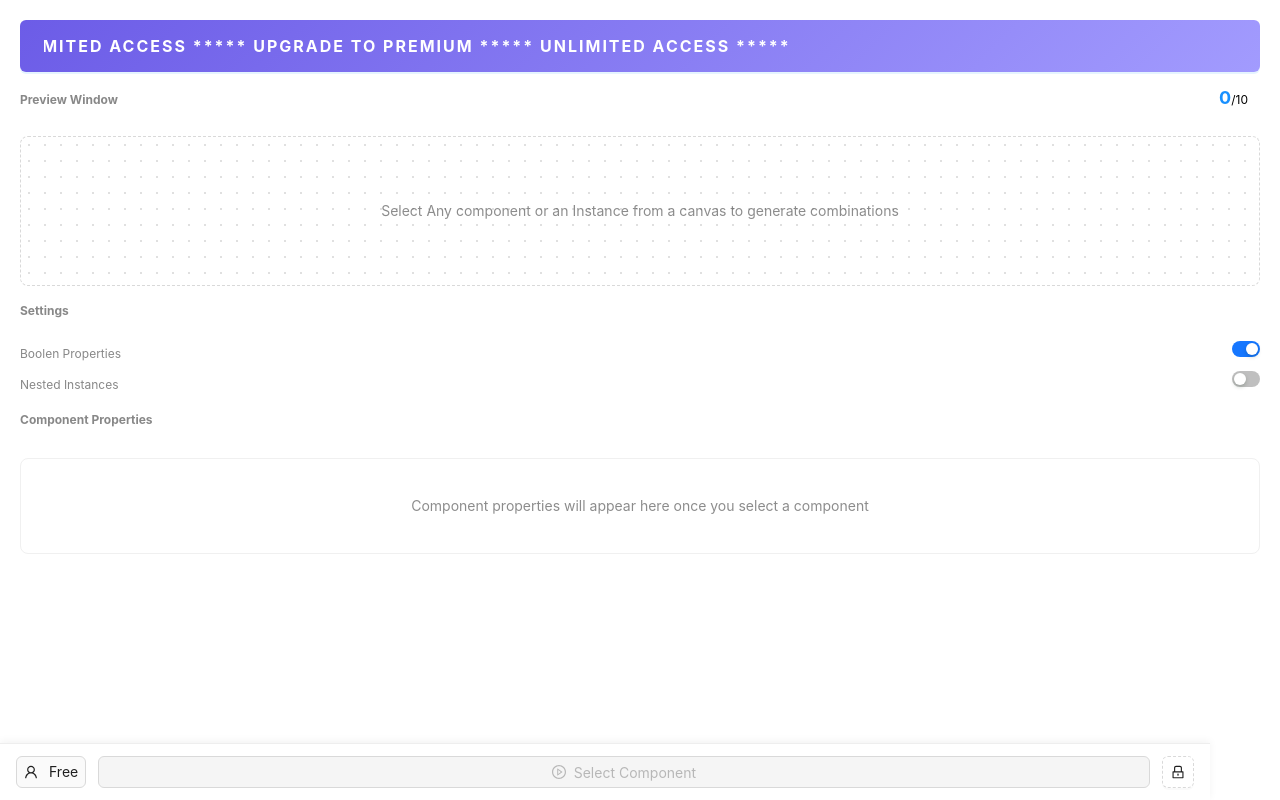
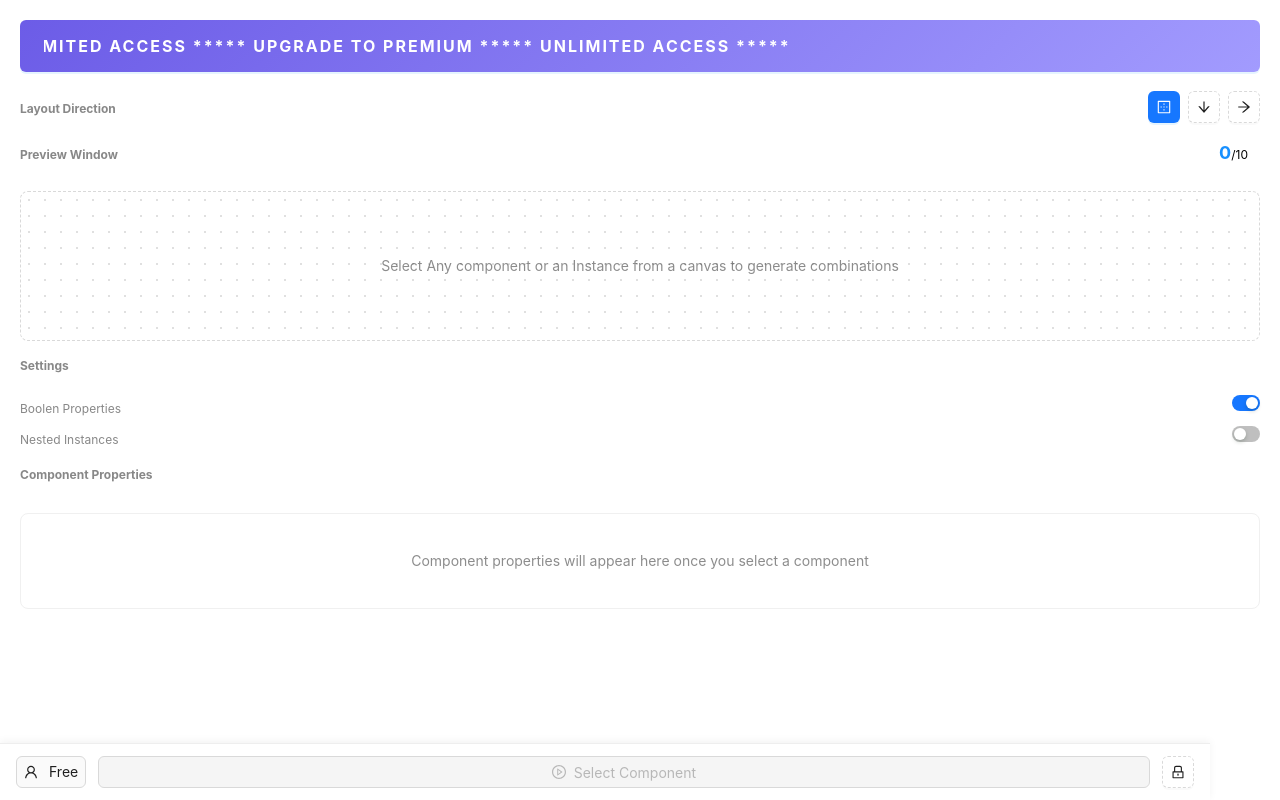
Before and after one commit to Beingmani/InstanceMaker, a React app: page / in a window 1280 px wide. Built offline with nearby package versions, Linux system fonts and the light colour scheme.

Commit message:
Layout Update

```diff
--- a/src/app/components/App.tsx
+++ b/src/app/components/App.tsx
@@ -1,5 +1,5 @@
 import React, { useState, useEffect } from "react";
-import LoopingUpgradeButton from './LoopingUpgradeButton';
+import LoopingUpgradeButton from "./LoopingUpgradeButton";
 import {
   Button,
   Select,
@@ -11,21 +11,23 @@ import {
   Tag,
   Switch,
   Alert,
-  Progress,
+  Progress,Tooltip
 } from "antd";
-import {
-  BooleanIcon,
-  VariantIcon,
-  NestedIcon
-
-} from "./customIcons";
+import { BooleanIcon, VariantIcon, NestedIcon } from "./customIcons";
 import {
   PlayCircleOutlined,
+  ArrowRightOutlined,
+  ArrowLeftOutlined,
+  StarOutlined,
   CloseOutlined,
   UnlockOutlined,
-  CrownOutlined, UserOutlined,
+  UserOutlined,
   LockOutlined,
   CrownOutlined,
+  LeftOutlined,
+  RightOutlined,
+  ArrowDownOutlined,
+  BorderOuterOutlined,
 } from "@ant-design/icons";
 
 const { Title, Text } = Typography;
@@ -55,9 +57,7 @@ const UsageAlert = ({
   const renderUsageText = () => {
     if (isPaid) {
       return (
-      <span style={{ fontSize: "12px", color: "#52c41a" }}>
-        Unlimited
-      </span>
+        <span style={{ fontSize: "12px", color: "#52c41a" }}>Unlimited</span>
       );
     }
     if (showUpgrade) {
@@ -65,8 +65,14 @@ const UsageAlert = ({
     }
     return (
       <span>
-    <span style={{ fontSize: "18px", fontWeight: "bold", color: "#1890ff" }}>{usageCount}</span>
-        <span style={{ fontSize: "12px", fontWeight: "normal" }}>/{FREE_USAGE_LIMIT}</span>
+        <span
+          style={{ fontSize: "18px", fontWeight: "bold", color: "#1890ff" }}
+        >
+          {usageCount}
+        </span>
+        <span style={{ fontSize: "12px", fontWeight: "normal" }}>
+          /{FREE_USAGE_LIMIT}
+        </span>
       </span>
     );
   };
@@ -80,12 +86,11 @@ const UsageAlert = ({
         padding: "8px 12px",
       }}
     >
-
       <Text
         style={{
           fontSize: "12px",
           color: showUpgrade ? "#ff4d4f" : "inherit",
-          fontWeight: showUpgrade ? 500 : "normal"
+          fontWeight: showUpgrade ? 500 : "normal",
         }}
       >
         {renderUsageText()}
@@ -108,6 +113,10 @@ const App: React.FC = () => {
   >({});
   const [usageCount, setUsageCount] = useState<number | "unlimited">(0);
   const [isPaid, setIsPaid] = useState<boolean>(false);
+  const [layoutDirection, setLayoutDirection] = useState<
+    "optimal" | "horizontal" | "vertical"
+  >("optimal");
+
   const FREE_USAGE_LIMIT = 10;
 
   useEffect(() => {
@@ -134,7 +143,7 @@ const App: React.FC = () => {
         // Handle payment status updates - fix the data structure
         setUsageCount(usageCount !== undefined ? usageCount : data?.usageCount);
         setIsPaid(isPaid !== undefined ? isPaid : data?.isPaid);
-        console.log("Payment status updated:", { usageCount, isPaid }); // Debug log
+
       }
     };
   }, []);
@@ -170,19 +179,19 @@ const App: React.FC = () => {
 
   const formatNumber = (num) => {
     if (num >= 1000000000) {
-    return (num / 1000000000).toFixed(1).replace(/\.0$/, '') + 'B';
+      return (num / 1000000000).toFixed(1).replace(/\.0$/, "") + "B";
     }
     if (num >= 1000000) {
-    return (num / 1000000).toFixed(1).replace(/\.0$/, '') + 'M';
+      return (num / 1000000).toFixed(1).replace(/\.0$/, "") + "M";
     }
     if (num >= 1000) {
-    return (num / 1000).toFixed(1).replace(/\.0$/, '') + 'k';
+      return (num / 1000).toFixed(1).replace(/\.0$/, "") + "k";
     }
     return num.toString();
   };
 
   const cleanPropertyName = (name) => {
-  return name.split('#')[0];
+    return name.split("#")[0];
   };
 
   const toggleDevPaymentStatus = () => {
@@ -295,13 +304,13 @@ const cleanPropertyName = (name) => {
             componentId: selectedComponent.id,
             spacing: spacing,
             enabledProperties: enabledProperties,
+            layoutDirection: layoutDirection,
           },
         },
         "*"
       );
     }
   };
-
 
   // Generate table columns dynamically based on component properties
   const selectedComponentData = selectedComponent;
@@ -355,8 +364,6 @@ const cleanPropertyName = (name) => {
   return (
     <div style={{ padding: "12px", fontFamily: "Inter, sans-serif" }}>
       <Space direction="vertical" size={4} style={{ width: "100%" }}>
-
-
         {/* <div style={{ display: "flex", gap: "8px", marginBottom: "8px" }}>
           <Button size="small" onClick={toggleDevPaymentStatus}>
             Toggle Payment
@@ -366,11 +373,62 @@ const cleanPropertyName = (name) => {
           </Button>
         </div> */}
 
+        {!isPaid && <LoopingUpgradeButton onClick={initiatePayment} />}
+         <div
+          style={{
+            display: "flex",
+            justifyContent: "space-between",
+            alignItems: "center",
+            marginTop:"12px"
+          }}
+        >
+          <Text
+            style={{
+              fontSize: "12px",
+              color: "#888",
+              marginTop: "12px",
+              marginBottom: "8px",
+              display: "block",
+              fontWeight: "bold",
+            }}
+          >
+            Layout Direction
+          </Text>
+          <div style={{ display: "flex", gap: 8 }}>
+           <Tooltip title="Auto-Optimal">
+  <Button
+    type={layoutDirection === 'optimal' ? 'primary' : 'dashed'}
+    icon={<BorderOuterOutlined />}
+    onClick={() => setLayoutDirection('optimal')}
+  />
+</Tooltip>
 
-{!isPaid && (
-  <LoopingUpgradeButton onClick={initiatePayment} />
-)}
- <div style={{ display: "flex", gap: "8px", marginBottom: "12px", justifyContent: "space-between",alignItems: "baseline"}}>
+<Tooltip title="Horizontal">
+  <Button
+    type={layoutDirection === 'horizontal' ? 'primary' : 'dashed'}
+    icon={<ArrowDownOutlined />}
+    onClick={() => setLayoutDirection('horizontal')}
+  />
+</Tooltip>
+
+<Tooltip title="Vertical">
+  <Button
+    type={layoutDirection === 'vertical' ? 'primary' : 'dashed'}
+    icon={<ArrowRightOutlined />}
+    onClick={() => setLayoutDirection('vertical')}
+  />
+</Tooltip>
+          </div>
+        </div>
+        <div
+          style={{
+            display: "flex",
+            gap: "8px",
+            marginBottom: "12px",
+            justifyContent: "space-between",
+            alignItems: "baseline",
+          }}
+        >
           <Text
             style={{
               fontSize: "12px",
@@ -390,6 +448,7 @@ Preview Window
             initiatePayment={initiatePayment}
           />
         </div>
+
         <Card
           style={{
             position: "relative",
@@ -408,11 +467,16 @@ Preview Window
             textAlign: "center",
           }}
         >
-
-
-{selectedComponent && (() => {
-  const totalBooleans = selectedComponentData?.properties.filter(p => p.type === "BOOLEAN").length || 0;
-  const totalExposed = selectedComponentData?.properties.filter(p => p.type === "EXPOSED_INSTANCE").length || 0;
+          {selectedComponent &&
+            (() => {
+              const totalBooleans =
+                selectedComponentData?.properties.filter(
+                  (p) => p.type === "BOOLEAN"
+                ).length || 0;
+              const totalExposed =
+                selectedComponentData?.properties.filter(
+                  (p) => p.type === "EXPOSED_INSTANCE"
+                ).length || 0;
 
               const hiddenBooleans = !includeBooleans ? totalBooleans : 0;
               const hiddenExposed = !includeExposedInstances ? totalExposed : 0;
@@ -425,15 +489,17 @@ Preview Window
               if (hiddenExposed > 0) parts.push(`${hiddenExposed} Nested`);
 
               // ✅ NEW - Show what doesn't exist
-  if (totalBooleans === 0 && !includeBooleans) statusParts.push("No Boolean ");
-  if (totalExposed === 0 && !includeExposedInstances) statusParts.push("No Nested ");
+              if (totalBooleans === 0 && !includeBooleans)
+                statusParts.push("No Boolean ");
+              if (totalExposed === 0 && !includeExposedInstances)
+                statusParts.push("No Nested ");
 
               // Combine hidden and missing info
               const allParts = [...parts];
               if (parts.length > 0 && statusParts.length > 0) {
-    allParts.push(`(${statusParts.join(', ')}  Available)`);
+                allParts.push(`(${statusParts.join(", ")}  Available)`);
               } else if (parts.length === 0 && statusParts.length > 0) {
-    allParts.push(`${statusParts.join(', ')}  Available`);
+                allParts.push(`${statusParts.join(", ")}  Available`);
               }
 
               // Determine tag color and message
@@ -443,17 +509,18 @@ Preview Window
               if (parts.length > 0) {
                 // Something is hidden
                 color = "orange";
-    message = `${parts.join(', ')} Hidden`;
+                message = `${parts.join(", ")} Hidden`;
                 if (statusParts.length > 0) {
-      message += ` • ${statusParts.join(', ')}  Available`;
+                  message += ` • ${statusParts.join(", ")}  Available`;
                 }
               } else if (statusParts.length > 0) {
                 // Nothing hidden, but some types don't exist
                 color = "cyan";
-    message = `${statusParts.join(', ')} Properties Available`;
+                message = `${statusParts.join(", ")} Properties Available`;
               }
 
-  return message && (
+              return (
+                message && (
                   <div
                     style={{
                       position: "absolute",
@@ -466,6 +533,7 @@ Preview Window
                       {message}
                     </Tag>
                   </div>
+                )
               );
             })()}
 
@@ -502,11 +570,12 @@ Preview Window
           {/* Center content */}
           {!selectedComponent ? (
             <div style={{ padding: "20px" }}>
-
-        <Text type="secondary" style={{ maxWidth: 220, textAlign: "center" }}>
-
-              Select Any component or an Instance from a canvas to generate combinations
-
+              <Text
+                type="secondary"
+                style={{ maxWidth: 220, textAlign: "center" }}
+              >
+                Select Any component or an Instance from a canvas to generate
+                combinations
               </Text>
             </div>
           ) : (
@@ -516,9 +585,6 @@ Preview Window
               </Text>
             </div>
           )}
-
-
-
         </Card>
         {/* Component Properties Section */}
 
@@ -534,7 +600,6 @@ Preview Window
         >
           Settings
         </Text>
-
 
         <div style={{ display: "flex", flexDirection: "column" }}>
           <div
@@ -608,15 +673,19 @@ Preview Window
           Component Properties
         </Text>
 
-
-
         {selectedComponentData ? (
           <Space direction="vertical" size={2} style={{ width: "100%" }}>
             {(() => {
               // Filter properties based on global settings
-      const filteredProperties = selectedComponentData.properties.filter((property) => {
-        if (property.type === "BOOLEAN" && !includeBooleans) return false;
-        if (property.type === "EXPOSED_INSTANCE" && !includeExposedInstances) return false;
+              const filteredProperties =
+                selectedComponentData.properties.filter((property) => {
+                  if (property.type === "BOOLEAN" && !includeBooleans)
+                    return false;
+                  if (
+                    property.type === "EXPOSED_INSTANCE" &&
+                    !includeExposedInstances
+                  )
+                    return false;
                   return true;
                 });
 
@@ -628,8 +697,7 @@ Preview Window
                       <Text type="secondary" style={{ fontSize: "14px" }}>
                         {selectedComponentData.properties.length === 0
                           ? "This component has no configurable properties"
-                  : "No properties match current filter settings. Try enabling Boolean or Nested Instance properties above."
-                }
+                          : "No properties match current filter settings. Try enabling Boolean or Nested Instance properties above."}
                       </Text>
                     </div>
                   </Card>
@@ -638,8 +706,15 @@ Preview Window
 
               // Show properties if they exist
               return (
-        <Card style={{ marginTop: "16px"}} bodyStyle={{ padding: "4px 2px" }}>
-          <Space direction="vertical" size={2} style={{ width: "100%" }}>
+                <Card
+                  style={{ marginTop: "16px" }}
+                  bodyStyle={{ padding: "4px 2px" }}
+                >
+                  <Space
+                    direction="vertical"
+                    size={2}
+                    style={{ width: "100%" }}
+                  >
                     {filteredProperties.map((property) => (
                       <div
                         key={property.name}
@@ -655,7 +730,9 @@ Preview Window
                           {/* Property type icon */}
                           {property.type === "VARIANT" && <VariantIcon />}
                           {property.type === "BOOLEAN" && <BooleanIcon />}
-                  {property.type === "EXPOSED_INSTANCE" && <NestedIcon />}
+                          {property.type === "EXPOSED_INSTANCE" && (
+                            <NestedIcon />
+                          )}
 
                           <Text code>{cleanPropertyName(property.name)}</Text>
                           <Tag
@@ -696,12 +773,12 @@ Preview Window
           <Card style={{ marginTop: "16px" }}>
             <div style={{ textAlign: "center", padding: "12px" }}>
               <Text type="secondary" style={{ fontSize: "14px" }}>
-        Component properties will appear here once you select a component
+                Component properties will appear here once you select a
+                component
               </Text>
             </div>
           </Card>
         )}
-
 
         {previewData.length > 0 && (
           <Card title="Preview - All Property Combinations">
@@ -714,8 +791,6 @@ Preview Window
             />
           </Card>
         )}
-
-
 
         <div
           style={{
@@ -745,7 +820,7 @@ Preview Window
               alignItems: "center",
               gap: "4px",
               flexShrink: 0, // Prevent shrinking
-      margin:0
+              margin: 0,
             }}
           >
             {isPaid ? "Premium" : "Free"}
@@ -764,7 +839,11 @@ Preview Window
             style={{ width: "100%" }} // Make button full width
           >
             {(() => {
-      if (!isPaid && typeof usageCount === "number" && usageCount >= FREE_USAGE_LIMIT) {
+              if (
+                !isPaid &&
+                typeof usageCount === "number" &&
+                usageCount >= FREE_USAGE_LIMIT
+              ) {
                 return "Upgrade Required";
               }
               if (!selectedComponent) {
@@ -786,14 +865,14 @@ Preview Window
             onClick={!isPaid ? initiatePayment : undefined}
             disabled={isPaid}
             title={
-      isPaid ? "Premium unlocked" : "Upgrade to access unlimited generations"
+              isPaid
+                ? "Premium unlocked"
+                : "Upgrade to access unlimited generations"
             }
             style={{ flexShrink: 0 }} // Prevent this button from shrinking
           />
         </div>
         <div style={{ height: "60px" }}></div>
-
-
       </Space>
     </div>
   );
```
Also changed, not shown: src/plugin/controller.ts (+20 -7 lines). Lines whose indentation alone changed are shown as unchanged.
